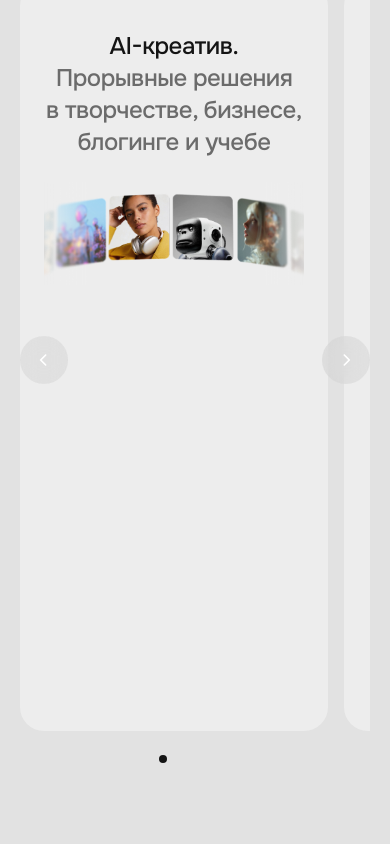
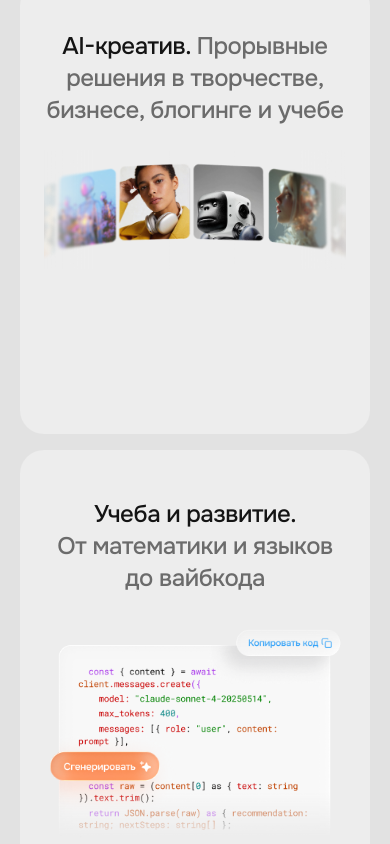
Before and after one commit to kirilloganyan/lumuse-landos, a Next.js app: page / in a window 390 px wide. Shown: the part 2780-3624 px from the top of the page. Built offline with nearby package versions, Linux system fonts and the light colour scheme.

Commit message:
Make AI features mobile cards stack vertically

```diff
--- a/src/screens/Landing/sections/AIFeaturesSection/AIFeaturesSection.tsx
+++ b/src/screens/Landing/sections/AIFeaturesSection/AIFeaturesSection.tsx
@@ -1,6 +1,5 @@
-import React, { useEffect, useRef, useState } from "react";
+import React from "react";
 import { Card, CardContent } from "@/components/ui/card";
-import { Button } from "@/components/ui/button";
 
 const topCards = [
   {
@@ -24,51 +23,6 @@ const topCards = [
 ] as const;
 
 
-
-const useCarouselIndex = (itemsCount: number) => {
-  const containerRef = useRef<HTMLDivElement | null>(null);
-  const [activeIndex, setActiveIndex] = useState(0);
-
-  useEffect(() => {
-    const node = containerRef.current;
-    if (!node) return;
-
-    const handleScroll = () => {
-      const children = Array.from(node.children) as HTMLElement[];
-      if (!children.length) return;
-
-      let closestIndex = 0;
-      let minDistance = Number.POSITIVE_INFINITY;
-
-      children.forEach((child, index) => {
-        const distance = Math.abs(child.offsetLeft - node.scrollLeft);
-        if (distance < minDistance) {
-          minDistance = distance;
-          closestIndex = index;
-        }
-      });
-
-      setActiveIndex(closestIndex);
-    };
-
-    handleScroll();
-    node.addEventListener("scroll", handleScroll, { passive: true });
-
-    return () => node.removeEventListener("scroll", handleScroll);
-  }, [itemsCount]);
-
-  const goTo = (index: number) => {
-    const node = containerRef.current;
-    const target = node?.children[index] as HTMLElement | undefined;
-    if (!node || !target) return;
-
-    node.scrollTo({ left: target.offsetLeft, behavior: "smooth" });
-    setActiveIndex(index);
-  };
-
-  return { containerRef, activeIndex, goTo };
-};
-
 const creativeMiniCards = [
   { title: "Идея для поста", width: "w-[203px]", outerClassName: "mt-[7px]" },
   { title: "Для поста", width: "w-[224.86px]", outerClassName: "" },
@@ -76,19 +30,6 @@ const creativeMiniCards = [
 ] as const;
 
 export const AIFeaturesSection = (): React.JSX.Element => {
-  const mobileCarousel = useCarouselIndex(5);
-  const totalMobileSlides = 5;
-
-  const handleMobilePrev = () => {
-    mobileCarousel.goTo(
-      (mobileCarousel.activeIndex - 1 + totalMobileSlides) % totalMobileSlides,
-    );
-  };
-
-  const handleMobileNext = () => {
-    mobileCarousel.goTo((mobileCarousel.activeIndex + 1) % totalMobileSlides);
-  };
-
   return (
     <section className="relative w-full px-5 py-4 sm:px-6 lg:px-[var(--section-px-lg)]">
       <div className="mx-auto flex w-full max-w-[var(--container-max)] flex-col gap-[var(--card-gap)]">
@@ -97,15 +38,14 @@ export const AIFeaturesSection = (): React.JSX.Element => {
           AI-возможностями: AI-креатив, учеба и развитие, полезные рекомендации,
           AI-текст и пространство для креатива.
         </p>
-        <div className="relative lg:hidden">
+        <div className="flex w-full flex-col gap-[var(--card-gap)] lg:hidden">
           <div
-            ref={mobileCarousel.containerRef}
-            className="flex w-full snap-x snap-mandatory gap-[var(--card-gap)] overflow-x-auto pb-2 [scrollbar-width:none] [-ms-overflow-style:none] [&::-webkit-scrollbar]:hidden"
+            className="flex w-full flex-col gap-[var(--card-gap)]"
           >
             {topCards.map((card) => (
               <Card
                 key={card.title}
-                className="w-[88%] max-w-[420px] shrink-0 snap-start overflow-hidden rounded-[var(--radius-2xl)] border-0 bg-[var(--color-bg-card)] shadow-none"
+                className="w-full overflow-hidden rounded-[var(--radius-2xl)] border-0 bg-[var(--color-bg-card)] shadow-none"
               >
                 <CardContent className="flex h-full min-h-[var(--card-min-h)] flex-col px-[var(--card-px)] pb-0 pt-[var(--card-pt)]">
                   <header className="mx-auto max-w-[512px] text-center font-headline-headline-2 text-[length:var(--headline-headline-2-font-size)] font-[number:var(--headline-headline-2-font-weight)] leading-[var(--headline-headline-2-line-height)] tracking-[var(--headline-headline-2-letter-spacing)] [font-style:var(--headline-headline-2-font-style)]">
@@ -121,7 +61,7 @@ export const AIFeaturesSection = (): React.JSX.Element => {
               </Card>
             ))}
             <Card
-              className="w-[88%] max-w-[420px] shrink-0 snap-start overflow-hidden rounded-[var(--radius-2xl)] border-0 bg-[var(--color-bg-card)] shadow-none"
+              className="w-full overflow-hidden rounded-[var(--radius-2xl)] border-0 bg-[var(--color-bg-card)] shadow-none"
             >
               <CardContent className="relative flex min-h-[var(--card-min-h)] flex-col px-[var(--card-px)] pb-[var(--card-pb)] pt-[var(--card-pt)]">
                 <header className="mx-auto max-w-[360px] text-center font-headline-headline-2 text-[length:var(--headline-headline-2-font-size)] font-[number:var(--headline-headline-2-font-weight)] leading-[var(--headline-headline-2-line-height)] tracking-[var(--headline-headline-2-letter-spacing)] [font-style:var(--headline-headline-2-font-style)]">
@@ -157,7 +97,7 @@ export const AIFeaturesSection = (): React.JSX.Element => {
                 </div>
               </CardContent>
             </Card>
-            <Card className="w-[88%] max-w-[420px] shrink-0 snap-start overflow-hidden rounded-[var(--radius-2xl)] border-0 bg-[var(--color-bg-card)] shadow-none">
+            <Card className="w-full overflow-hidden rounded-[var(--radius-2xl)] border-0 bg-[var(--color-bg-card)] shadow-none">
               <CardContent className="relative flex min-h-[var(--card-min-h)] flex-col px-[var(--card-px)] pb-0 pt-[var(--card-pt)]">
                 <header className="mx-auto max-w-[360px] text-center font-headline-headline-2 text-[length:var(--headline-headline-2-font-size)] font-[number:var(--headline-headline-2-font-weight)] leading-[var(--headline-headline-2-line-height)] tracking-[var(--headline-headline-2-letter-spacing)] [font-style:var(--headline-headline-2-font-style)]">
                   <span className="text-[var(--color-primary)]">AI-текст. </span>
@@ -205,7 +145,7 @@ export const AIFeaturesSection = (): React.JSX.Element => {
                 </div>
               </CardContent>
             </Card>
-            <Card className="w-[88%] max-w-[420px] shrink-0 snap-start overflow-hidden rounded-[var(--radius-2xl)] border-0 bg-[var(--color-bg-card)] shadow-none">
+            <Card className="w-full overflow-hidden rounded-[var(--radius-2xl)] border-0 bg-[var(--color-bg-card)] shadow-none">
               <CardContent className="flex min-h-[var(--card-min-h)] flex-col px-[var(--card-px)] pb-[var(--card-pb)] pt-[var(--card-pt)]">
                 <header className="mx-auto max-w-[360px] text-center font-headline-headline-2 text-[length:var(--headline-headline-2-font-size)] font-[number:var(--headline-headline-2-font-weight)] leading-[var(--headline-headline-2-line-height)] tracking-[var(--headline-headline-2-letter-spacing)] [font-style:var(--headline-headline-2-font-style)]">
                   <span className="text-[var(--color-primary)]">
@@ -268,43 +208,6 @@ export const AIFeaturesSection = (): React.JSX.Element => {
                 </div>
               </CardContent>
             </Card>
-          </div>
-          <Button
-            type="button"
-            variant="ghost"
-            onClick={handleMobilePrev}
-            className="absolute left-0 top-1/2 inline-flex h-auto -translate-y-1/2 rounded-[var(--radius-pill)] bg-[var(--color-bg-gray-ghost)] p-3.5 backdrop-blur-[10px] hover:bg-[var(--color-bg-gray-ghost-hover)]"
-          >
-            <img
-              className="h-5 w-5 rotate-180"
-              alt="Chevron left"
-              src="/chevron-right.svg"
-            />
-          </Button>
-          <Button
-            type="button"
-            variant="ghost"
-            onClick={handleMobileNext}
-            className="absolute right-0 top-1/2 inline-flex h-auto -translate-y-1/2 rounded-[var(--radius-pill)] bg-[var(--color-bg-gray-ghost)] p-3.5 backdrop-blur-[10px] hover:bg-[var(--color-bg-gray-ghost-hover)]"
-          >
-            <img className="h-5 w-5" alt="Chevron right" src="/chevron-right.svg" />
-          </Button>
-        </div>
-        <div className="flex items-center justify-center gap-3 sm:hidden">
-          <div className="flex justify-center gap-2">
-            {[0, 1, 2, 3, 4].map((index) => (
-              <button
-                key={index}
-                type="button"
-                onClick={() => mobileCarousel.goTo(index)}
-                aria-label={`Показать карточку ${index + 1}`}
-                className={`h-2 w-2 rounded-full transition-colors ${
-                  index === mobileCarousel.activeIndex
-                    ? "bg-[var(--color-primary)]"
-                    : "bg-[var(--color-primary-muted)]/40"
-                }`}
-              />
-            ))}
           </div>
         </div>
         <div className="hidden w-full gap-[var(--card-gap)] lg:grid lg:grid-cols-5">
```
